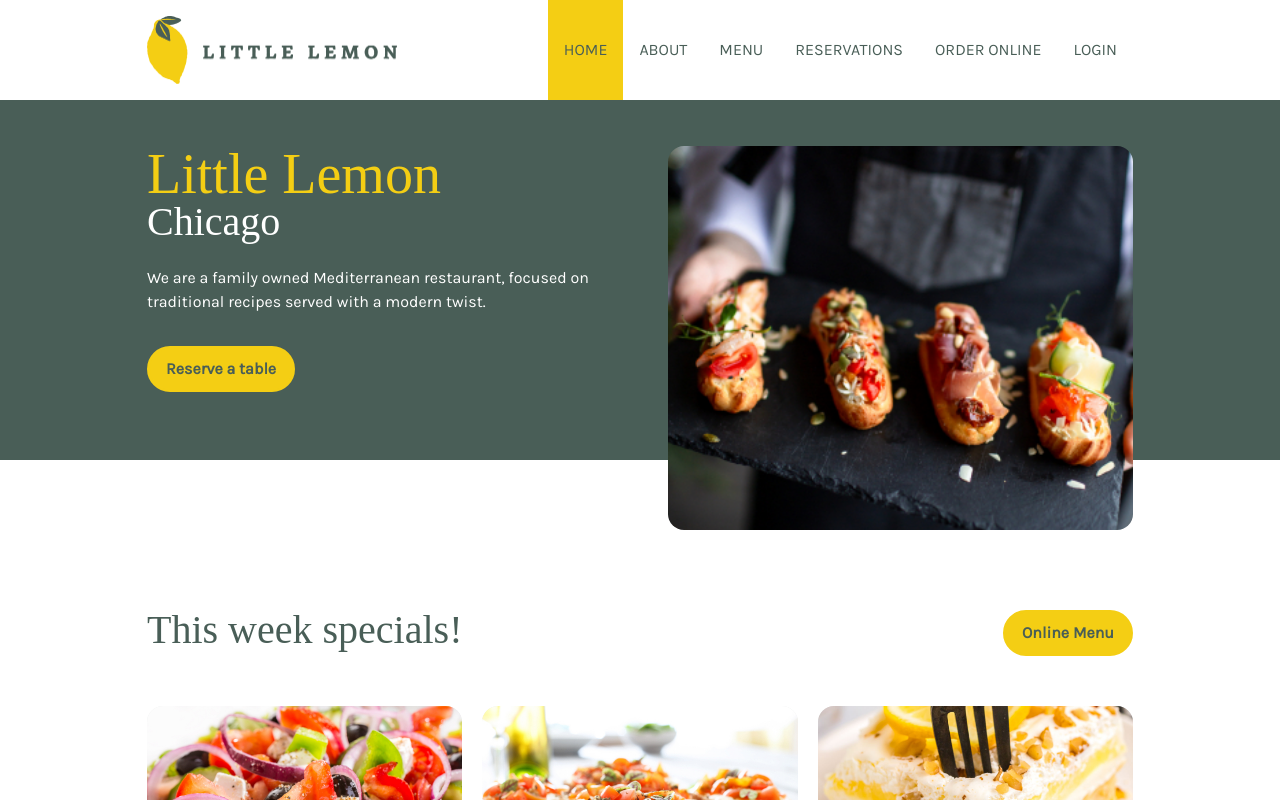
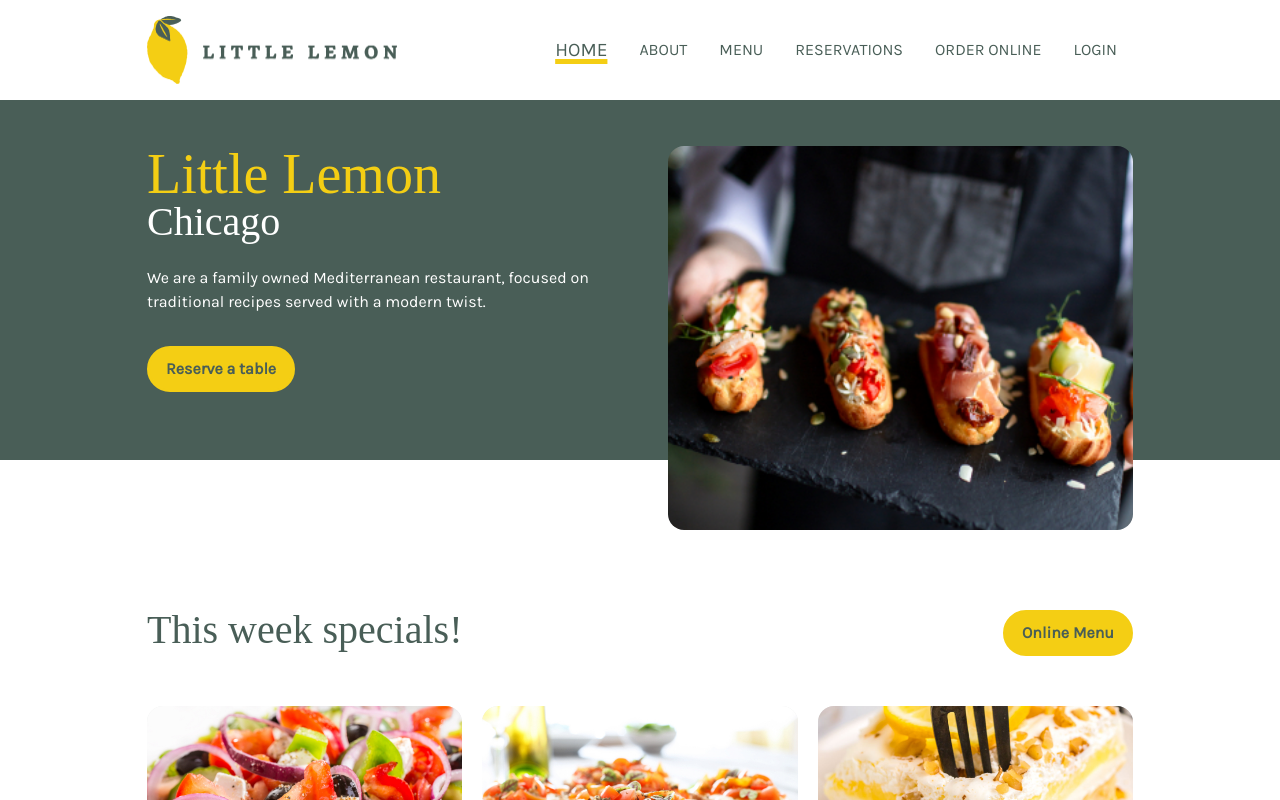
Before and after one commit to Gitstar-OC/Little-Lemon-Coursera, a React (Create React App) app in the folder littlelemon/: page / in a window 1280 px wide. Shown: the top 800 px of the page. Built offline with nearby package versions, Linux system fonts and the light colour scheme; a web font is replaced by a local one.

Commit message:
The little lemon coursera project is now completed, feeling good :)

```diff
--- a/littlelemon/src/components/layout/Header/Header.css
+++ b/littlelemon/src/components/layout/Header/Header.css
@@ -59,7 +59,8 @@
   .current-location,
   .nav-bar-links a:hover,
   .nav-bar-links a:focus {
-    background-color: #F4CE14;
+    text-decoration: underline 5px solid #F4CE14;
+    font-size: larger;
   }
 
   @media only screen and (max-width: 992px) {
```
Also changed, not shown: littlelemon/src/index.css (line endings or trailing spaces).
